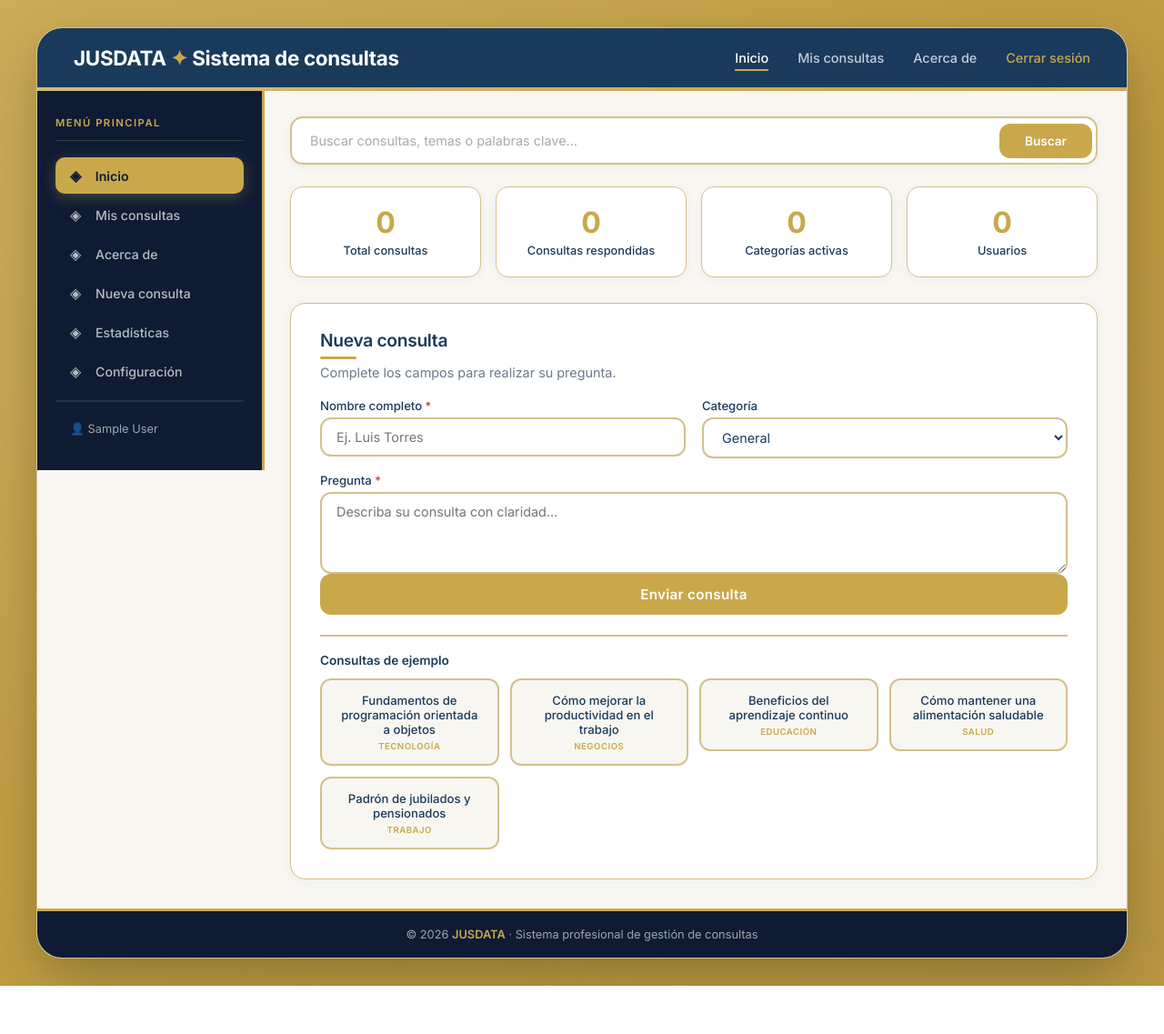
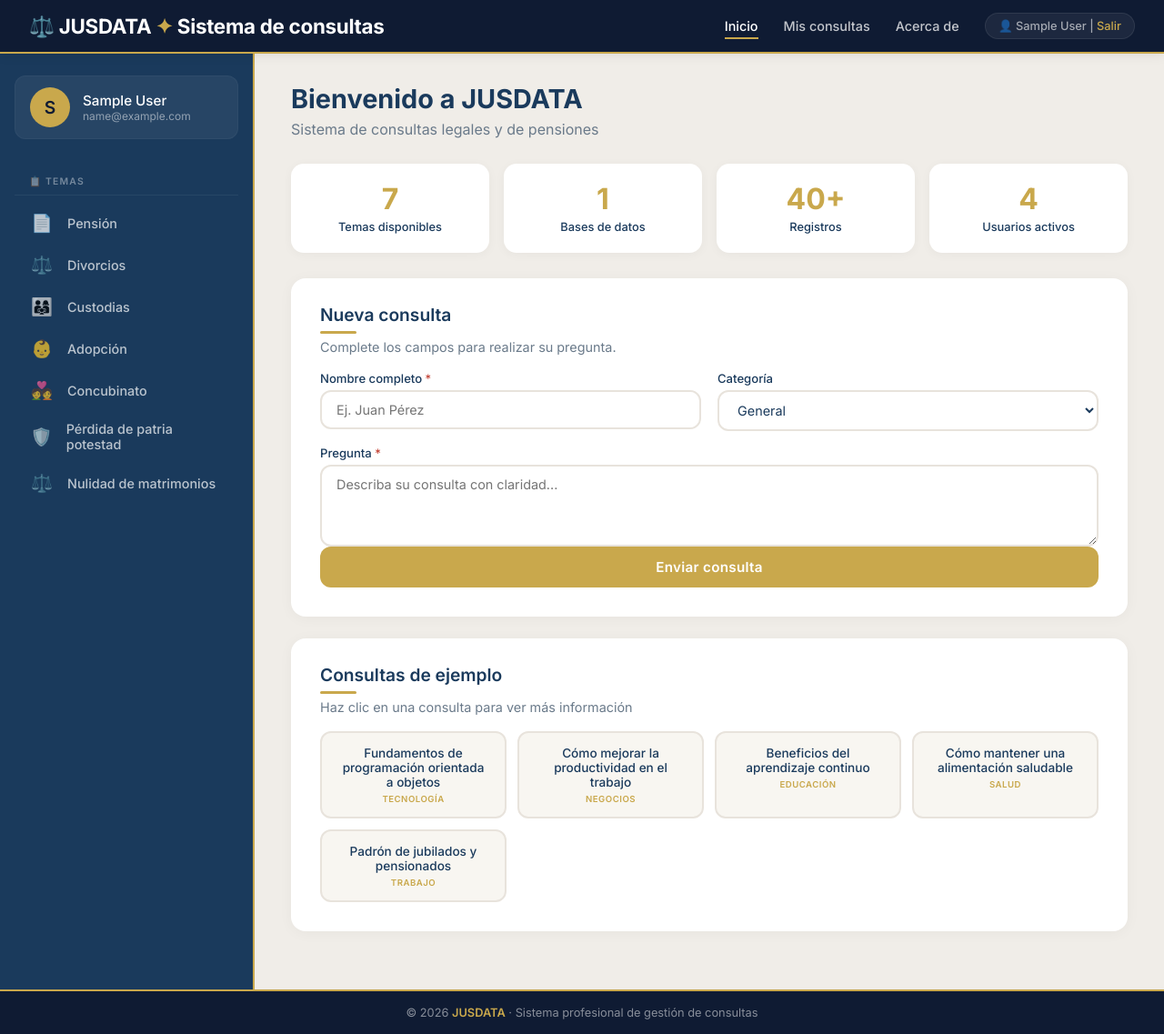
Before and after one commit to Hugo-Israel-Cruz/Prototipo, a Flask app: page / in a window 1280 px wide. Shown: the whole page at 91% size. Before the commit the page ends 1084 px from the top, so only its background shows below. Run offline with Flask 3, Linux system fonts and the light colour scheme; the visitor is signed in with stand-in values (Sample User, id 1).

Commit message:
Add files via upload

```diff
--- a/static/css/estilo.css
+++ b/static/css/estilo.css
@@ -13,69 +13,39 @@ body {
     min-height: 100vh;
     display: flex;
     justify-content: center;
-    align-items: center;
-    padding: 30px 20px;
-    background: #C9A84C;
-    background-image:
-        radial-gradient(ellipse at 10% 20%, rgba(255,255,255,0.08) 0%, transparent 60%),
-        radial-gradient(ellipse at 90% 80%, rgba(255,255,255,0.06) 0%, transparent 50%),
-        linear-gradient(135deg, #C9A84C 0%, #B8943A 100%);
+    align-items: flex-start;
+    background: #F0EDE8;
+    padding: 0;
+    margin: 0;
+}
+
+/* ============================================================
+   CONTENEDOR PRINCIPAL
+   ============================================================ */
+.main-wrapper {
+    max-width: 1400px;
+    width: 100%;
+    min-height: 100vh;
+    background: #F0EDE8;
+    display: flex;
+    flex-direction: column;
     position: relative;
 }
 
-body::before {
-    content: '';
-    position: fixed;
-    top: 0;
-    left: 0;
-    right: 0;
-    bottom: 0;
-    background-image:
-        repeating-linear-gradient(45deg, rgba(255,255,255,0.02) 0px, rgba(255,255,255,0.02) 2px, transparent 2px, transparent 6px);
-    pointer-events: none;
-    z-index: 0;
-}
-
-.main-wrapper {
-    max-width: 1200px;
-    width: 100%;
-    background: #FFFFFF;
-    border-radius: 28px;
-    box-shadow:
-        0 30px 80px rgba(0, 0, 0, 0.20),
-        0 10px 30px rgba(0, 0, 0, 0.08);
-    overflow: hidden;
-    position: relative;
-    z-index: 1;
-    border: 1px solid #D4C08A;
-}
-
-/* ===== HEADER ===== */
+/* ============================================================
+   HEADER (Barra superior)
+   ============================================================ */
 .header {
-    background: #1A3A5C;
-    padding: 18px 40px;
+    background: #0F1B33;
+    padding: 14px 32px;
     display: flex;
     justify-content: space-between;
     align-items: center;
-    border-bottom: 4px solid #C9A84C;
-    position: relative;
-}
-
-.header::after {
-    content: '';
-    position: absolute;
-    bottom: -4px;
-    left: 0;
-    width: 100%;
-    height: 4px;
-    background: linear-gradient(90deg, #C9A84C, #D4C08A, #C9A84C);
-    background-size: 200% 100%;
-    animation: shimmer 4s ease-in-out infinite;
-}
-
-@keyframes shimmer {
-    0%, 100% { background-position: -200% 0; }
-    50% { background-position: 200% 0; }
+    border-bottom: 2px solid #C9A84C;
+    position: sticky;
+    top: 0;
+    z-index: 100;
+    box-shadow: 0 2px 12px rgba(0,0,0,0.08);
 }
 
 .logo {
@@ -91,9 +61,10 @@ body::before {
 
 .nav {
     display: flex;
-    gap: 32px;
+    gap: 28px;
     font-weight: 500;
     font-size: 0.9rem;
+    align-items: center;
 }
 
 .nav a {
@@ -128,50 +99,105 @@ body::before {
     color: #FFFFFF;
 }
 
-/* ===== BODY WRAPPER ===== */
+.nav .user-info {
+    color: rgba(255, 255, 255, 0.6);
+    font-size: 0.8rem;
+    padding: 6px 14px;
+    background: rgba(255,255,255,0.06);
+    border-radius: 20px;
+    border: 1px solid rgba(255,255,255,0.08);
+}
+
+.nav .user-info a {
+    color: #C9A84C;
+    text-decoration: none;
+    font-weight: 500;
+}
+
+/* ============================================================
+   BODY WRAPPER (Sidebar + Content)
+   ============================================================ */
 .body-wrapper {
     display: flex;
     gap: 0;
-    background: #F8F6F1;
-    min-height: 500px;
-    align-items: stretch;
+    flex: 1;
+    min-height: calc(100vh - 120px);
 }
 
-/* ===== SIDEBAR ===== */
+/* ============================================================
+   SIDEBAR (Barra lateral izquierda)
+   ============================================================ */
 .sidebar {
-    width: 250px;
-    min-width: 220px;
-    background: #0F1B33;
-    padding: 28px 20px;
-    margin: 0;
-    border-radius: 0;
-    height: 100%;
-    box-shadow: none;
-    border: none;
-    border-right: 3px solid #C9A84C;
+    width: 280px;
+    min-width: 240px;
+    background: #1A3A5C;
+    padding: 24px 16px 32px 16px;
+    display: flex;
+    flex-direction: column;
+    border-right: 2px solid #C9A84C;
 }
 
-.sidebar h3 {
-    color: #C9A84C;
-    font-size: 0.7rem;
-    text-transform: uppercase;
-    letter-spacing: 1.5px;
-    font-weight: 600;
-    margin-bottom: 18px;
-    padding-bottom: 12px;
-    border-bottom: 1.5px solid rgba(201, 168, 76, 0.2);
+/* Usuario en sidebar */
+.sidebar .user-profile {
+    display: flex;
+    align-items: center;
+    gap: 14px;
+    padding: 12px 16px;
+    background: rgba(255,255,255,0.06);
+    border-radius: 12px;
+    margin-bottom: 24px;
+    border: 1px solid rgba(255,255,255,0.04);
 }
 
+.sidebar .user-profile .avatar {
+    width: 44px;
+    height: 44px;
+    border-radius: 50%;
+    background: #C9A84C;
+    display: flex;
+    align-items: center;
+    justify-content: center;
+    font-size: 1.2rem;
+    font-weight: 600;
+    color: #0F1B33;
+}
+
+.sidebar .user-profile .user-name {
+    color: #FFFFFF;
+    font-weight: 500;
+    font-size: 0.95rem;
+}
+
+.sidebar .user-profile .user-email {
+    color: rgba(255,255,255,0.5);
+    font-size: 0.75rem;
+}
+
+/* Títulos de sección */
+.sidebar .section-title {
+    color: rgba(255,255,255,0.4);
+    font-size: 0.65rem;
+    text-transform: uppercase;
+    letter-spacing: 1.2px;
+    font-weight: 600;
+    padding: 16px 16px 8px 16px;
+    border-bottom: 1px solid rgba(255,255,255,0.06);
+    margin-bottom: 8px;
+}
+
+/* Items del menú */
 .sidebar .menu-item {
-    display: block;
+    display: flex;
+    align-items: center;
+    gap: 14px;
     color: rgba(255, 255, 255, 0.7);
     text-decoration: none;
     padding: 10px 16px;
     border-radius: 10px;
-    font-size: 0.88rem;
+    font-size: 0.9rem;
     font-weight: 450;
     transition: all 0.25s ease;
-    margin-bottom: 3px;
+    margin-bottom: 2px;
 }
 
 .sidebar .menu-item:hover {
@@ -184,129 +210,53 @@ body::before {
     background: #C9A84C;
     color: #0F1B33;
     font-weight: 600;
-    box-shadow: 0 4px 16px rgba(201, 168, 76, 0.3);
+    box-shadow: 0 4px 16px rgba(201, 168, 76, 0.2);
 }
 
 .sidebar .menu-item .icon {
-    margin-right: 12px;
-    font-size: 1rem;
+    font-size: 1.2rem;
+    width: 28px;
+    text-align: center;
 }
 
-/* ===== CONTENT ===== */
+/* ============================================================
+   CONTENIDO PRINCIPAL
+   ============================================================ */
 .content {
     flex: 1;
-    padding: 28px 32px 32px 28px;
-    background: #F8F6F1;
+    padding: 32px 40px 40px 40px;
+    background: #F0EDE8;
 }
 
-/* ===== SEARCH BAR ===== */
-.search-bar {
-    background: #FFFFFF;
-    border-radius: 14px;
-    padding: 4px 4px 4px 20px;
-    border: 2px solid #D4C08A;
-    display: flex;
-    align-items: center;
-    gap: 10px;
-    margin-bottom: 24px;
-    transition: all 0.3s ease;
-    box-shadow: 0 2px 12px rgba(0, 0, 0, 0.04);
+.content h1 {
+    font-size: 1.8rem;
+    font-weight: 700;
+    color: #1A3A5C;
+    margin-bottom: 6px;
 }
 
-.search-bar:focus-within {
-    border-color: #C9A84C;
-    box-shadow: 0 4px 20px rgba(201, 168, 76, 0.15);
-    transform: translateY(-1px);
-}
-
-.search-bar input {
-    flex: 1;
-    border: none;
-    padding: 12px 0;
-    font-size: 0.9rem;
-    font-family: 'Inter', sans-serif;
-    color: #1A3A5C;
-    background: transparent;
-    outline: none;
-}
-
-.search-bar input::placeholder {
-    color: #aaa;
-}
-
-.search-bar .btn-search {
-    background: #C9A84C;
-    color: #FFFFFF;
-    border: none;
-    padding: 11px 28px;
-    border-radius: 12px;
-    font-weight: 600;
-    cursor: pointer;
-    transition: all 0.3s ease;
-    font-family: 'Inter', sans-serif;
-    font-size: 0.85rem;
-}
-
-.search-bar .btn-search:hover {
-    background: #B8943A;
-    transform: scale(1.02);
-    box-shadow: 0 4px 16px rgba(201, 168, 76, 0.3);
-}
-
-/* ===== STATS ===== */
-.stats-grid {
-    display: grid;
-    grid-template-columns: repeat(4, 1fr);
-    gap: 16px;
+.content .subtitle {
+    color: #6a7a8a;
+    font-size: 1rem;
     margin-bottom: 28px;
 }
 
-.stat-card {
-    background: #FFFFFF;
-    border-radius: 14px;
-    padding: 20px 16px;
-    text-align: center;
-    border: 1px solid #D4C08A;
-    transition: all 0.3s ease;
-    box-shadow: 0 2px 12px rgba(0, 0, 0, 0.04);
-}
-
-.stat-card:hover {
-    transform: translateY(-4px);
-    box-shadow: 0 8px 30px rgba(201, 168, 76, 0.15);
-    border-color: #C9A84C;
-}
-
-.stat-card .numero {
-    font-size: 2rem;
-    font-weight: 700;
-    color: #C9A84C;
-    display: block;
-    line-height: 1.2;
-}
-
-.stat-card .label {
-    font-size: 0.8rem;
-    color: #1A3A5C;
-    font-weight: 500;
-    margin-top: 4px;
-}
-
-/* ===== CONTENT CARD ===== */
+/* ============================================================
+   TARJETAS DE CONTENIDO
+   ============================================================ */
 .content-card {
     background: #FFFFFF;
     border-radius: 16px;
     padding: 28px 32px 32px;
-    border: 1px solid #D4C08A;
     box-shadow: 0 2px 16px rgba(0, 0, 0, 0.04);
+    margin-bottom: 24px;
 }
 
 .content-card h2 {
     font-size: 1.2rem;
     font-weight: 600;
     color: #1A3A5C;
-    margin-bottom: 2px;
-    letter-spacing: -0.3px;
+    margin-bottom: 6px;
 }
 
 .content-card h2::after {
@@ -322,11 +272,12 @@ body::before {
 .content-card .sub {
     color: #6a7a8a;
     font-size: 0.9rem;
-    margin-bottom: 20px;
-    margin-top: 6px;
+    margin-bottom: 18px;
 }
 
-/* ===== FORM ===== */
+/* ============================================================
+   FORMULARIO
+   ============================================================ */
 .form-row {
     display: grid;
     grid-template-columns: 1fr 1fr;
@@ -359,7 +310,7 @@ body::before {
 .form-group select,
 .form-group textarea {
     padding: 11px 16px;
-    border: 2px solid #D4C08A;
+    border: 2px solid #E8E3DC;
     border-radius: 12px;
     font-family: 'Inter', sans-serif;
     font-size: 0.9rem;
@@ -400,35 +350,78 @@ body::before {
 .btn-submit:hover {
     background: #B8943A;
     transform: translateY(-2px);
-    box-shadow: 0 8px 30px rgba(201, 168, 76, 0.35);
+    box-shadow: 0 8px 30px rgba(201, 168, 76, 0.3);
 }
 
-/* ===== EXAMPLES ===== */
+/* ============================================================
+   ESTADÍSTICAS
+   ============================================================ */
+.stats-grid {
+    display: grid;
+    grid-template-columns: repeat(4, 1fr);
+    gap: 16px;
+    margin-bottom: 28px;
+}
+
+.stat-card {
+    background: #FFFFFF;
+    border-radius: 14px;
+    padding: 20px 16px;
+    text-align: center;
+    transition: all 0.3s ease;
+    box-shadow: 0 2px 12px rgba(0, 0, 0, 0.04);
+}
+
+.stat-card:hover {
+    transform: translateY(-4px);
+    box-shadow: 0 8px 30px rgba(201, 168, 76, 0.12);
+}
+
+.stat-card .numero {
+    font-size: 2rem;
+    font-weight: 700;
+    color: #C9A84C;
+    display: block;
+    line-height: 1.2;
+}
+
+.stat-card .label {
+    font-size: 0.8rem;
+    color: #1A3A5C;
+    font-weight: 500;
+    margin-top: 4px;
+}
+
+/* ============================================================
+   EJEMPLOS
+   ============================================================ */
 .examples-grid {
     display: grid;
-    grid-template-columns: repeat(auto-fit, minmax(170px, 1fr));
+    grid-template-columns: repeat(auto-fit, minmax(200px, 1fr));
     gap: 12px;
     margin-top: 12px;
 }
 
 .example-item {
     background: #F8F6F1;
-    border: 2px solid #D4C08A;
+    border: 2px solid #E8E3DC;
     border-radius: 12px;
-    padding: 14px 16px;
-    font-size: 0.82rem;
+    padding: 14px 18px;
+    font-size: 0.85rem;
     color: #1A3A5C;
     cursor: pointer;
     transition: all 0.3s ease;
     text-align: center;
     font-weight: 450;
+    text-decoration: none;
+    display: block;
 }
 
 .example-item:hover {
     border-color: #C9A84C;
     background: #FFFFFF;
     transform: translateY(-3px);
-    box-shadow: 0 8px 25px rgba(201, 168, 76, 0.2);
+    box-shadow: 0 8px 25px rgba(201, 168, 76, 0.15);
 }
 
 .example-item .cat {
@@ -441,21 +434,25 @@ body::before {
     margin-top: 5px;
 }
 
-/* ===== SEPARATOR ===== */
+/* ============================================================
+   SEPARADOR
+   ============================================================ */
 .separator {
     border: none;
-    border-top: 2px solid #D4C08A;
+    border-top: 2px solid #E8E3DC;
     margin: 22px 0 18px 0;
 }
 
-/* ===== FOOTER ===== */
+/* ============================================================
+   FOOTER
+   ============================================================ */
 .footer {
     background: #0F1B33;
-    padding: 18px 40px;
+    padding: 16px 40px;
     text-align: center;
-    color: rgba(255, 255, 255, 0.6);
+    color: rgba(255, 255, 255, 0.5);
     font-size: 0.8rem;
-    border-top: 3px solid #C9A84C;
+    border-top: 2px solid #C9A84C;
 }
 
 .footer span {
--- a/templates/base.html
+++ b/templates/base.html
@@ -11,13 +11,13 @@
     <div class="main-wrapper">
         <!-- HEADER -->
         <header class="header">
-            <div class="logo">{{ NOMBRE_SITIO }} <span>✦</span> {{ TEXTO_BIENVENIDA }}</div>
+            <div class="logo">⚖️ {{ NOMBRE_SITIO }} <span>✦</span> {{ TEXTO_BIENVENIDA }}</div>
             <nav class="nav">
                 <a href="/" {% if request.endpoint == 'inicio' %}class="active"{% endif %}>{{ NOMBRE_INICIO }}</a>
                 <a href="/consultas" {% if request.endpoint == 'consultas' %}class="active"{% endif %}>{{ NOMBRE_CONSULTAS }}</a>
                 <a href="/acerca" {% if request.endpoint == 'acerca' %}class="active"{% endif %}>{{ NOMBRE_ACERCA }}</a>
                 {% if usuario_actual %}
-                    <a href="/logout" style="color:#C9A84C;">Cerrar sesión</a>
+                    <span class="user-info">👤 {{ session.get('usuario_nombre', 'Usuario') }} | <a href="/logout">Salir</a></span>
                 {% else %}
                     <a href="/login">Iniciar sesión</a>
                     <a href="/registro">Registrarse</a>
@@ -28,22 +28,60 @@
         <div class="body-wrapper">
             <!-- SIDEBAR -->
             <aside class="sidebar">
-                <h3>Menú principal</h3>
-                <a href="/" class="menu-item {% if request.endpoint == 'inicio' %}active{% endif %}"><span class="icon">◈</span> {{ NOMBRE_INICIO }}</a>
-                <a href="/consultas" class="menu-item {% if request.endpoint == 'consultas' %}active{% endif %}"><span class="icon">◈</span> {{ NOMBRE_CONSULTAS }}</a>
-                <a href="/acerca" class="menu-item {% if request.endpoint == 'acerca' %}active{% endif %}"><span class="icon">◈</span> {{ NOMBRE_ACERCA }}</a>
-                <a href="#" class="menu-item" onclick="alert('Función en desarrollo')"><span class="icon">◈</span> Nueva consulta</a>
-                <a href="#" class="menu-item" onclick="alert('Función en desarrollo')"><span class="icon">◈</span> Estadísticas</a>
-                <a href="#" class="menu-item" onclick="alert('Función en desarrollo')"><span class="icon">◈</span> Configuración</a>
-                <hr style="border: 0.5px solid rgba(255,255,255,0.1); margin: 12px 0;">
-                {% if usuario_actual %}
-                    <div style="color:rgba(255,255,255,0.6); font-size:0.8rem; padding:10px 16px;">
-                        👤 {{ session.get('usuario_nombre', 'Usuario') }}
+                <!-- Perfil de usuario -->
+                <div class="user-profile">
+                    <div class="avatar">
+                        {% if usuario_actual %}
+                            {{ session.get('usuario_nombre', 'U')[0]|upper }}
+                        {% else %}
+                            ?
+                        {% endif %}
                     </div>
-                {% endif %}
+                    <div>
+                        <div class="user-name">
+                            {% if usuario_actual %}
+                                {{ session.get('usuario_nombre', 'Usuario') }}
+                            {% else %}
+                                Invitado
+                            {% endif %}
+                        </div>
+                        <div class="user-email">
+                            {% if usuario_actual %}
+                                {{ session.get('usuario_email', '') }}
+                            {% else %}
+                                Inicia sesión
+                            {% endif %}
+                        </div>
+                    </div>
+                </div>
+
+                <!-- Temas -->
+                <div class="section-title">📋 Temas</div>
+
+                <a href="/categoria/pensionados" class="menu-item {% if request.path == '/categoria/pensionados' %}active{% endif %}">
+                    <span class="icon">📄</span> Pensión
+                </a>
+                <a href="#" class="menu-item" onclick="alert('Próximamente')">
+                    <span class="icon">⚖️</span> Divorcios
+                </a>
+                <a href="#" class="menu-item" onclick="alert('Próximamente')">
+                    <span class="icon">👨‍👩‍👧</span> Custodias
+                </a>
+                <a href="#" class="menu-item" onclick="alert('Próximamente')">
+                    <span class="icon">👶</span> Adopción
+                </a>
+                <a href="#" class="menu-item" onclick="alert('Próximamente')">
+                    <span class="icon">💑</span> Concubinato
+                </a>
+                <a href="#" class="menu-item" onclick="alert('Próximamente')">
+                    <span class="icon">🛡️</span> Pérdida de patria potestad
+                </a>
+                <a href="#" class="menu-item" onclick="alert('Próximamente')">
+                    <span class="icon">⚖️</span> Nulidad de matrimonios
+                </a>
             </aside>
 
-            <!-- CONTENIDO PRINCIPAL -->
+            <!-- CONTENIDO -->
             <main class="content">
                 {% block contenido %}
                 {% endblock %}
--- a/templates/inicio.html
+++ b/templates/inicio.html
@@ -3,33 +3,30 @@
 {% block titulo %}{{ NOMBRE_SITIO }} - Inicio{% endblock %}
 
 {% block contenido %}
-    <!-- Barra de búsqueda -->
-    <div class="search-bar">
-        <input type="text" placeholder="Buscar consultas, temas o palabras clave..." id="buscar">
-        <button class="btn-search" onclick="alert('Función de búsqueda en desarrollo')">Buscar</button>
-    </div>
+    <h1>Bienvenido a {{ NOMBRE_SITIO }}</h1>
+    <p class="subtitle">Sistema de consultas legales y de pensiones</p>
 
     <!-- Estadísticas -->
     <div class="stats-grid">
         <div class="stat-card">
-            <span class="numero">0</span>
-            <span class="label">Total consultas</span>
+            <span class="numero">7</span>
+            <span class="label">Temas disponibles</span>
         </div>
         <div class="stat-card">
-            <span class="numero">0</span>
-            <span class="label">Consultas respondidas</span>
+            <span class="numero">1</span>
+            <span class="label">Bases de datos</span>
         </div>
         <div class="stat-card">
-            <span class="numero">0</span>
-            <span class="label">Categorías activas</span>
+            <span class="numero">40+</span>
+            <span class="label">Registros</span>
         </div>
         <div class="stat-card">
-            <span class="numero">0</span>
-            <span class="label">Usuarios</span>
+            <span class="numero">4</span>
+            <span class="label">Usuarios activos</span>
         </div>
     </div>
 
-    <!-- Formulario -->
+    <!-- Formulario de consulta -->
     <div class="content-card">
         <h2>{{ TEXTO_FORMULARIO }}</h2>
         <p class="sub">{{ TEXTO_SUBFORMULARIO }}</p>
@@ -38,7 +35,7 @@
             <div class="form-row">
                 <div class="form-group">
                     <label for="nombre">Nombre completo <span class="required">*</span></label>
-                    <input type="text" id="nombre" name="nombre" placeholder="Ej. Luis Torres" required>
+                    <input type="text" id="nombre" name="nombre" placeholder="Ej. Juan Pérez" required>
                 </div>
                 <div class="form-group">
                     <label for="categoria">Categoría</label>
@@ -57,45 +54,32 @@
 
             <button type="submit" class="btn-submit">{{ TEXTO_BOTON }}</button>
         </form>
+    </div>
 
-        <!-- Ejemplos -->
-        <hr class="separator">
-        <h3 style="font-size:0.85rem; font-weight:600; color:{{ COLOR_AZUL }}; margin-bottom:8px;">{{ TEXTO_EJEMPLOS }}</h3>
+    <!-- Consultas de ejemplo -->
+    <div class="content-card">
+        <h2>{{ TEXTO_EJEMPLOS }}</h2>
+        <p class="sub">Haz clic en una consulta para ver más información</p>
         <div class="examples-grid">
-    <!-- Tecnología -->
-    <a href="/categoria/tecnologia" style="text-decoration:none;">
-        <div class="example-item">
+            <a href="/categoria/tecnologia" class="example-item">
                 Fundamentos de programación orientada a objetos
                 <span class="cat">TECNOLOGÍA</span>
-        </div>
             </a>
-    <!-- Negocios -->
-    <a href="/categoria/negocios" style="text-decoration:none;">
-        <div class="example-item">
+            <a href="/categoria/negocios" class="example-item">
                 Cómo mejorar la productividad en el trabajo
                 <span class="cat">NEGOCIOS</span>
-        </div>
             </a>
-    <!-- Educación -->
-    <a href="/categoria/educacion" style="text-decoration:none;">
-        <div class="example-item">
+            <a href="/categoria/educacion" class="example-item">
                 Beneficios del aprendizaje continuo
                 <span class="cat">EDUCACIÓN</span>
-        </div>
             </a>
-    <!-- Salud -->
-    <a href="/categoria/salud" style="text-decoration:none;">
-        <div class="example-item">
+            <a href="/categoria/salud" class="example-item">
                 Cómo mantener una alimentación saludable
                 <span class="cat">SALUD</span>
-        </div>
             </a>
-    <!-- Pensionados (nueva) -->
-    <a href="/categoria/pensionados" style="text-decoration:none;">
-        <div class="example-item">
+            <a href="/categoria/pensionados" class="example-item">
                 Padrón de jubilados y pensionados
                 <span class="cat">TRABAJO</span>
-        </div>
             </a>
         </div>
     </div>
```
Also changed, not shown: other parts of static/css/estilo.css (+37 -163 lines). Lines whose indentation alone changed are shown as unchanged.
